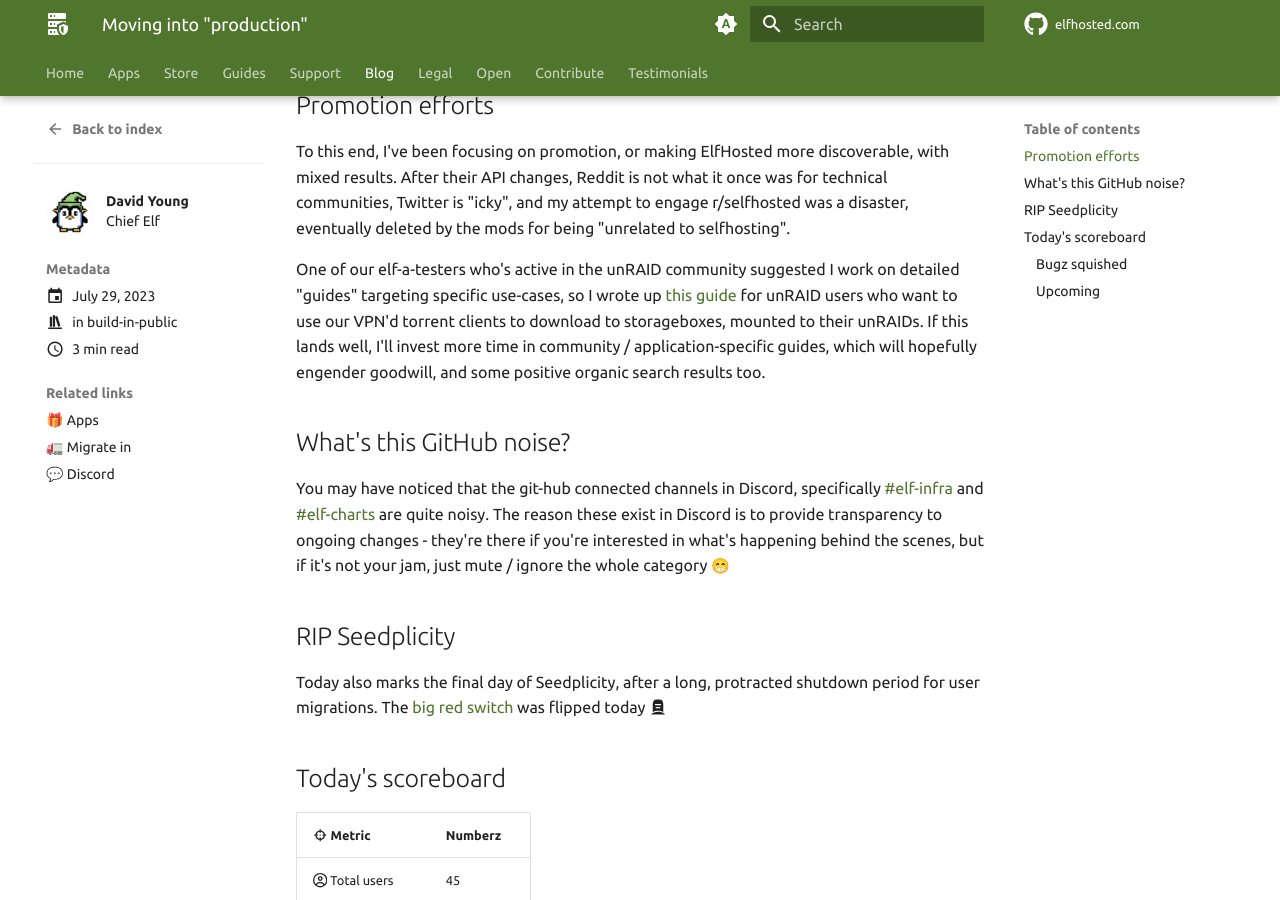
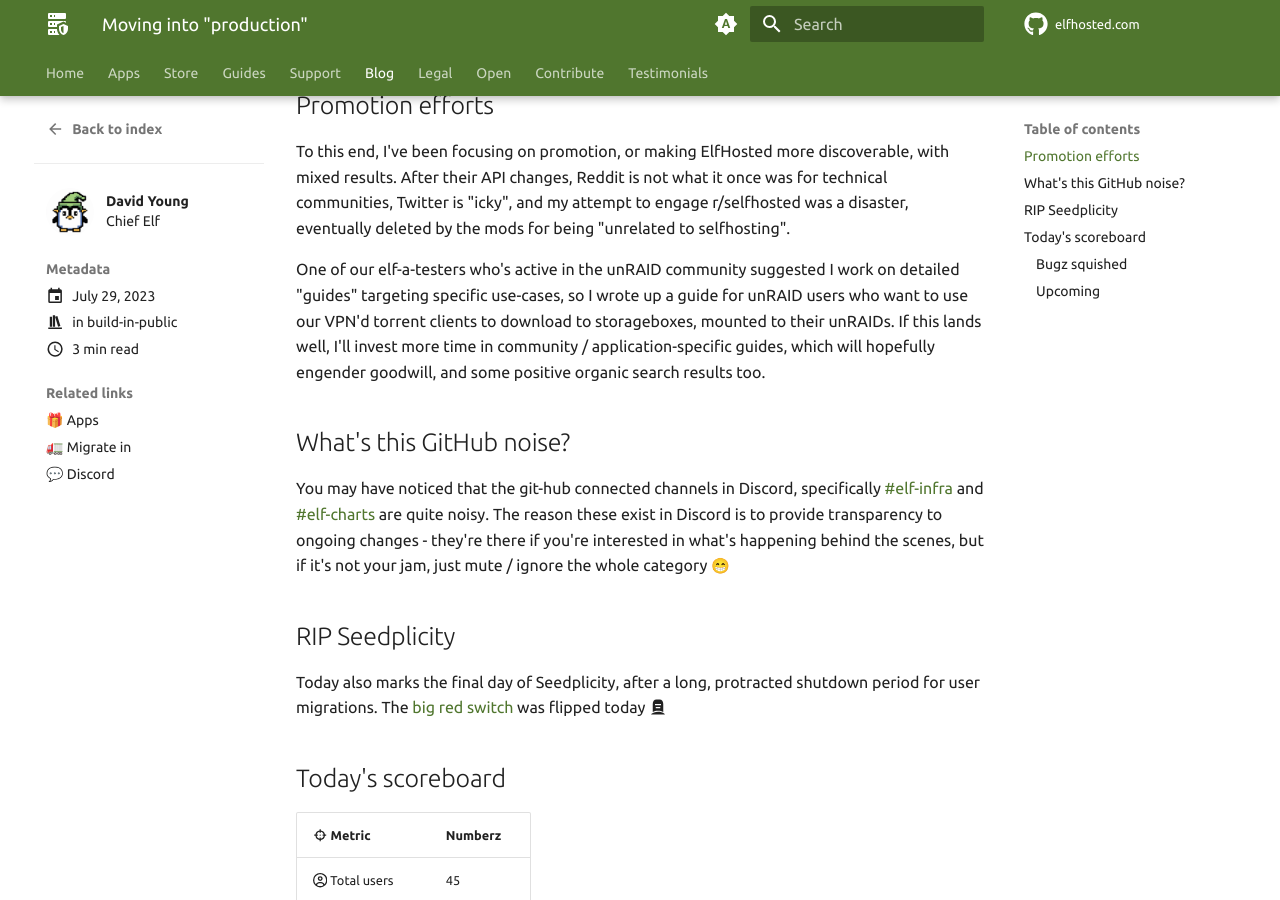
Before and after one commit to elfhosted/elfhosted.com, an MkDocs documentation site: the page built from docs/blog/posts/infra/approaching-prod.md, in a window 1280 px wide and 900 px high, scrolled down 419 px. Built offline with MkDocs 1.6.1 and Material for MkDocs 9.7.7, drawn with Linux system fonts in a browser that asks for light colours; emoji names are drawn with the system emoji font; plug-ins that fetch from the network failed and are left out; comment, search, counter and statistics services are not loaded.

Commit message:
tidy up unused page
Signed-off-by: David Young <davidy@funkypenguin.co.nz>

```diff
--- a/docs/blog/posts/infra/approaching-prod.md
+++ b/docs/blog/posts/infra/approaching-prod.md
@@ -18,7 +18,7 @@ Although it's fairly arbitrary, July was our month of beta testing (*June being
 
 To this end, I've been focusing on promotion, or making ElfHosted more discoverable, with mixed results. After their API changes, Reddit is not what it once was for technical communities, Twitter is "icky", and my attempt to engage r/selfhosted was a disaster, eventually deleted by the mods for being "unrelated to selfhosting".
 
-One of our elf-a-testers who's active in the unRAID community suggested I work on detailed "guides" targeting specific use-cases, so I wrote up [this guide](/guides/unraid-storagebox-vpn/) for unRAID users who want to use our VPN'd torrent clients to download to storageboxes, mounted to their unRAIDs. If this lands well, I'll invest more time in community / application-specific guides, which will hopefully engender goodwill, and some positive organic search results too.
+One of our elf-a-testers who's active in the unRAID community suggested I work on detailed "guides" targeting specific use-cases, so I wrote up a guide for unRAID users who want to use our VPN'd torrent clients to download to storageboxes, mounted to their unRAIDs. If this lands well, I'll invest more time in community / application-specific guides, which will hopefully engender goodwill, and some positive organic search results too.
 
 ## What's this GitHub noise?
 
--- a/mkdocs-gitpod.yml
+++ b/mkdocs-gitpod.yml
@@ -155,7 +155,6 @@ nav:
       - Advanced Infinite Streaming with with Jellyfin and Arrs: guides/media/stream-from-real-debrid-with-jellyfin-radarr-sonarr-prowlarr.md
       - Advanced Infinite Streaming with with Emby and Arrs: guides/media/stream-from-real-debrid-with-emby-radarr-sonarr-prowlarr.md
     - Plex Cloud: guides/your-own-plex-cloud.md
-    - unRAID: guides/unraid-storagebox-vpn.md
   - Support:
     - get-help.md
     - Discord: https://discord.elfhosted.com
```
Also changed, not shown: docs/blog/posts/app-new/introducing-openbooks.md (+1 -1 lines), docs/images/guides/unraid-storagebox-1.png (deleted), docs/images/guides/unraid-storagebox-10.png (deleted), docs/images/guides/unraid-storagebox-2.png (deleted), docs/images/guides/unraid-storagebox-3.png (deleted), docs/images/guides/unraid-storagebox-4.png (deleted), docs/images/guides/unraid-storagebox-5.png (deleted), docs/images/guides/unraid-storagebox-6.png (deleted), docs/images/guides/unraid-storagebox-7.png (deleted), docs/images/guides/unraid-storagebox-8.png (deleted), docs/images/guides/unraid-storagebox-9.png (deleted).
